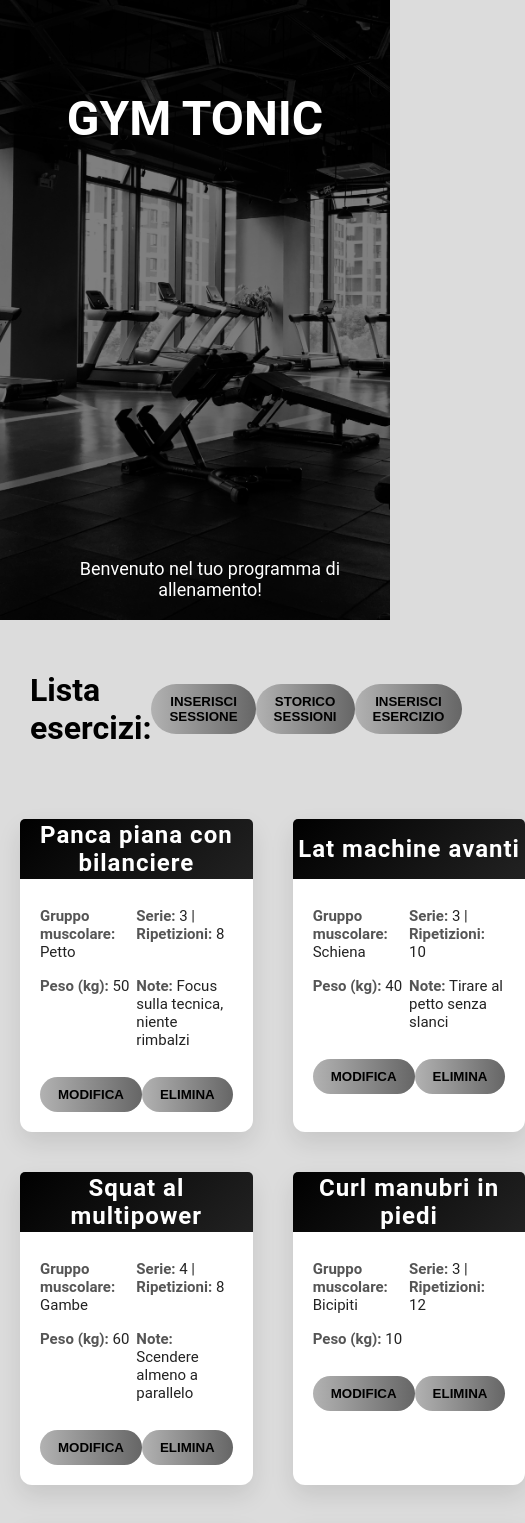
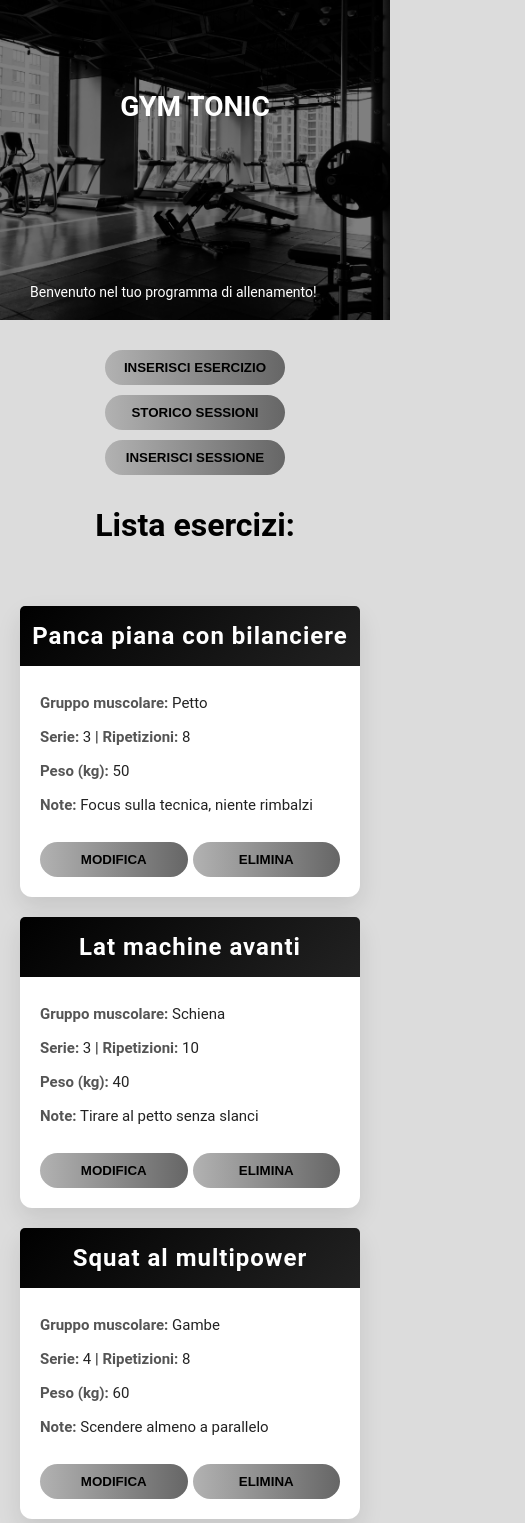
Before and after one commit to Alessia-Nicolini/Palestra, an Angular app: page / in a window 390 px wide. Shown: the top 1523 px of the page, 525 px wide, since content can reach past the window. Built offline with nearby package versions, Linux system fonts and the light colour scheme.

Commit message:
Reso responsive

```diff
--- a/src/app/components/exercises-edit/exercises-edit.css
+++ b/src/app/components/exercises-edit/exercises-edit.css
@@ -15,13 +15,13 @@
   left: 50%;
   background-color: #fff;
   color: #222;
-  padding: 25px 30px;
+  padding: 20px;
   border-radius: 12px;
-  width: 400px;
+  width:  100%;
   max-width: 90%;
   z-index: 101;
   box-shadow: 0 12px 30px rgba(0, 0, 0, 0.25);
-  transform: translate(-50%, -50%) scale(0.95);
+  transform: scale(1);
   transition: transform 0.3s ease, opacity 0.3s ease;
   opacity: 0;
 }
@@ -71,3 +71,20 @@
 .serie input {
   width: 50%;
 }
+
+@media (max-width: 600px) {
+  .modal {
+    padding: 20px;
+    width: 80%;
+    max-width: 90%;
+    transform: scale(1);
+  }
+
+  .btn{
+    margin: 5px;
+  }
+
+  .button-group {
+    margin: 0px;
+  }
+}
--- a/src/app/components/exercises-list/exercises-list.css
+++ b/src/app/components/exercises-list/exercises-list.css
@@ -106,3 +106,55 @@
 .dati strong {
   color: #555;
 }
+
+@media (max-width: 992px) {
+  .container {
+    grid-template-columns: 1fr;
+    margin: 10px;
+  }
+
+  .headerMenu h1 {
+    font-size: 36px;
+  }
+
+  .exercise-card {
+    margin: 10px;
+    width: 80%;
+  }
+}
+
+@media (max-width: 600px) {
+  .headerMenu {
+    height: 300px;
+  }
+
+  .headerMenu h1 {
+    font-size: 28px;
+  }
+
+  .headerMenu p {
+    font-size: 14px;
+  }
+
+  .titolo {
+    font-size: 16px;
+  }
+
+  .dati {
+    grid-template-columns: 1fr;
+  }
+
+  .button-group {
+    gap: 5px;
+  }
+
+  .btn{
+    width: 180px;
+  }
+
+  .header {
+    display: flex;
+    flex-direction: column-reverse;
+    gap: 10px;
+  }
+}
--- a/src/app/components/session-exercises/session-exercises.css
+++ b/src/app/components/session-exercises/session-exercises.css
@@ -5,7 +5,7 @@
     margin: 20px;
 }
 
-.titolo-sessione{
+.titolo-sessione {
     display: flex;
     flex-direction: column;
 }
@@ -158,3 +158,62 @@ select {
     margin-left: 20px;
     margin-top: 30px;
 }
+
+@media (max-width: 800px) {
+    .exercise-card {
+        grid-template-columns: 1fr;
+    }
+
+    .session-exercise {
+        grid-template-columns: 1fr;
+    }
+
+    .dati {
+        grid-template-columns: 1fr;
+    }
+
+    .header {
+        flex-direction: column-reverse;
+        align-items: end;
+        gap: 15px;
+    }
+
+    .btn {
+        width: 180px;
+    }
+
+    .modal {
+        max-width: 90%;
+    }
+}
+
+@media (max-width: 500px) {
+    .header h2 {
+        font-size: 20px;
+    }
+
+    .header h4 {
+        font-size: 14px;
+    }
+
+    .exercise-card {
+        margin: 10px;
+    }
+
+    .dati {
+        margin: 10px;
+    }
+}
+
+@media (max-width: 600px) {
+  .modal {
+    padding: 20px;
+    width: 80%;
+    max-width: 90%;
+    transform: scale(1);
+  }
+
+  .btn{
+    margin: 5px;
+  }
+}
--- a/src/app/components/session-stored/session-stored.css
+++ b/src/app/components/session-stored/session-stored.css
@@ -57,7 +57,7 @@
     gap: 5px;
     background-color: #f9f9f9;
     border-radius: 8px;
-    box-shadow: inset 0 1px 3px rgba(0,0,0,0.05);
+    box-shadow: inset 0 1px 3px rgba(0, 0, 0, 0.05);
 }
 
 .dati p {
@@ -80,3 +80,40 @@
     color: #555;
     margin: 20px;
 }
+
+@media (max-width: 900px) {
+    .session-exercise {
+        grid-template-columns: 1fr;
+    }
+
+    .dati {
+        grid-template-columns: 1fr;
+    }
+
+}
+
+
+@media (max-width: 600px) {
+    .session-exercise {
+        grid-template-columns: 1fr;
+        margin: 10px;
+    }
+
+    .exercise-card {
+        margin: 10px 0;
+    }
+
+    .dati {
+        padding: 10px;
+        margin: 10px 0;
+        grid-template-columns: 1fr;
+    }
+
+    .header h2 {
+        font-size: 20px;
+    }
+
+    .btn {
+        width: 100%;
+    }
+}
```
